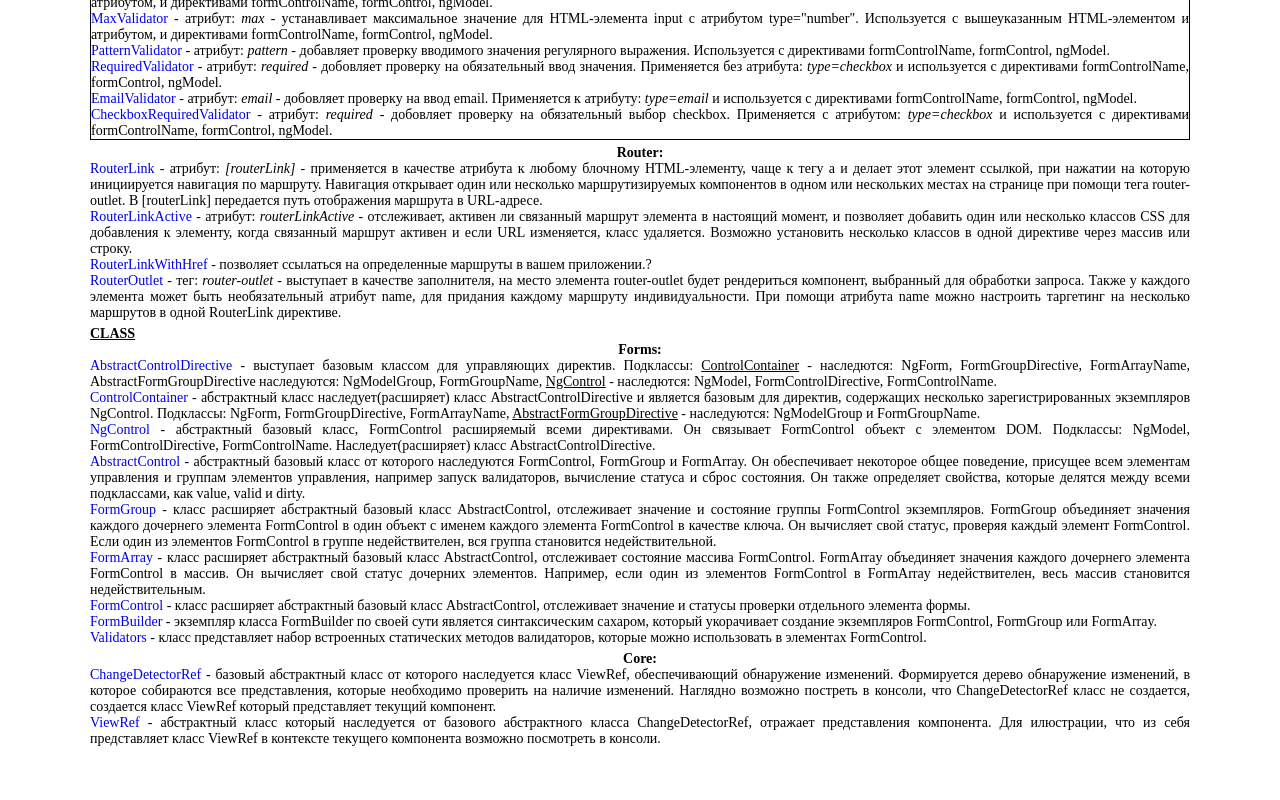
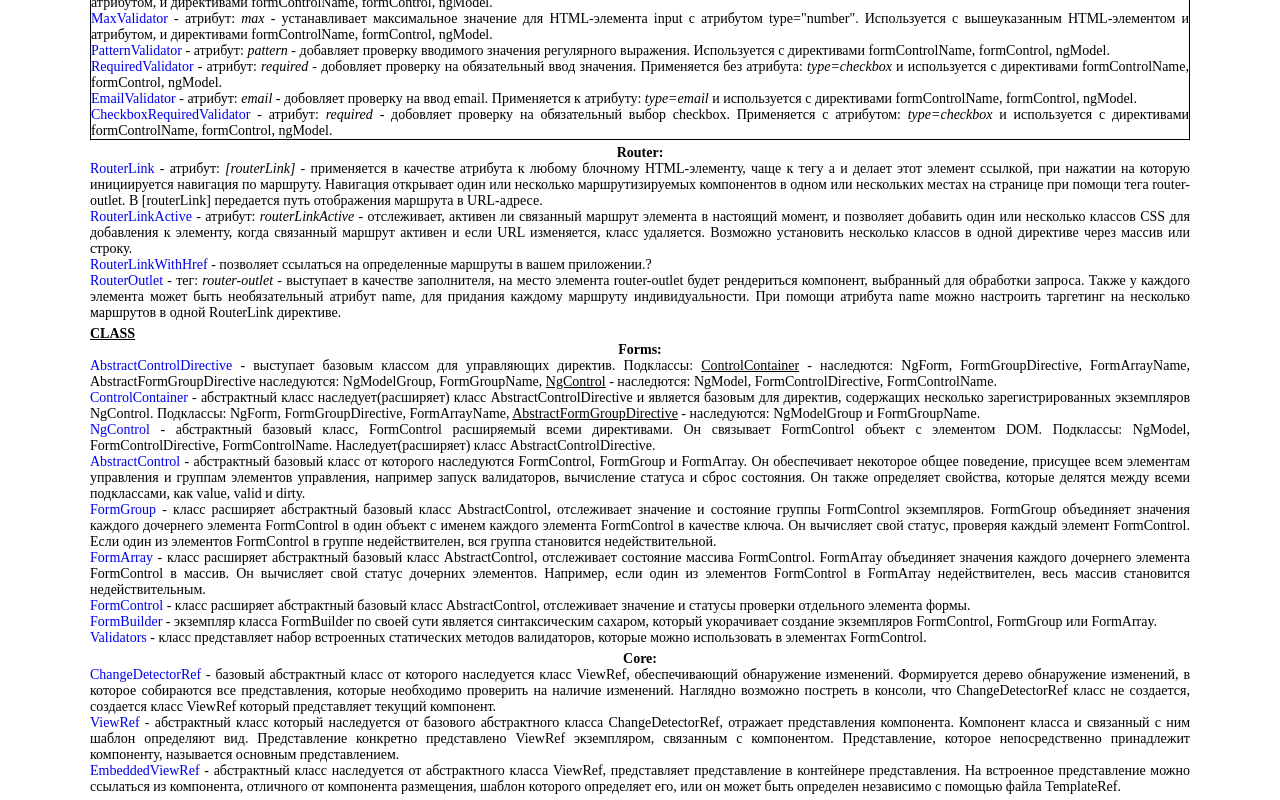
Before and after one commit to ArtemKashirin/API, an Angular app: page / in a window 1280 px wide. Shown: the part 2544-3344 px from the top of the page. Before the commit the page ends 3296 px from the top, so only its background shows below. Built offline with nearby package versions, Linux system fonts and the light colour scheme.

Commit message:
CLASS: EmbeddedViewRef

```diff
--- a/src/app/app.component.html
+++ b/src/app/app.component.html
@@ -122,6 +122,7 @@
     <p style = "text-align: center"><b>Core:</b></p>
     <app-change-detector-ref></app-change-detector-ref>
     <app-view-ref></app-view-ref>
+    <app-embedded-view-ref></app-embedded-view-ref>
   </div>
 
 </div>
--- a/src/app/app.module.ts
+++ b/src/app/app.module.ts
@@ -78,6 +78,7 @@ import {FormBuilderComponent} from './class/forms/form-builder/form-builder.comp
 import {ValidatorsComponent} from './class/forms/validators/validators.component';
 import {ChangeDetectorRefComponent} from './class/core/change-detector-ref/change-detector-ref.component';
 import {ViewRefComponent} from './class/core/view-ref/view-ref.component';
+import { EmbeddedViewRefComponent } from './class/core/embedded-view-ref/embedded-view-ref.component';
 
 
 @NgModule({
@@ -157,6 +158,7 @@ import {ViewRefComponent} from './class/core/view-ref/view-ref.component';
     ValidatorsComponent,
     ChangeDetectorRefComponent,
     ViewRefComponent,
+    EmbeddedViewRefComponent,
   ],
   imports: [
     BrowserModule,
--- /dev/null
+++ b/src/app/class/core/embedded-view-ref/embedded-view-ref.component.html
@@ -0,0 +1,8 @@
+<p><a [href] = "this.EmbeddedViewRef">EmbeddedViewRef</a> - абстрактный класс наследуется от абстрактного класса ViewRef, представляет
+  представление в контейнере представления. На встроенное представление можно ссылаться из компонента, отличного от компонента размещения,
+  шаблон которого определяет его, или он может быть определен независимо с помощью файла TemplateRef.</p>
+
+<!--<ul>-->
+<!--  <li><i>context: C</i> - контекст для этого представления, унаследованный от элемента привязки;</li>-->
+<!--  <li><i>rootNodes: any[]</i> - чтение, корневые узлы для этого встроенного представления.</li>-->
+<!--</ul>-->
--- /dev/null
+++ b/src/app/class/core/embedded-view-ref/embedded-view-ref.component.ts
@@ -0,0 +1,21 @@
+import {Component, ContentChild, OnInit} from '@angular/core';
+
+@Component({
+  selector: 'app-embedded-view-ref',
+  templateUrl: './embedded-view-ref.component.html',
+  styleUrls: ['./embedded-view-ref.component.scss']
+})
+export class EmbeddedViewRefComponent implements OnInit {
+  public EmbeddedViewRef: string = 'https://angular.io/api/core/EmbeddedViewRef';
+  @ContentChild('tp')  tempRef: any
+  constructor() {
+  }
+
+
+  ngOnInit(): void {
+  }
+  ngAfterViewInit(): void {
+    console.log(this.tempRef)
+  }
+
+}
--- a/src/app/class/core/view-ref/view-ref.component.html
+++ b/src/app/class/core/view-ref/view-ref.component.html
@@ -1,6 +1,7 @@
 <p><a [href] = "this.ViewRef">ViewRef</a> - абстрактный класс который наследуется от базового абстрактного класса ChangeDetectorRef,
-  отражает представления компонента. Для илюстрации, что из себя представляет класс ViewRef в контексте текущего компонента возможно
-  посмотреть в консоли.</p>
+  отражает представления компонента. Компонент класса и связанный с ним шаблон определяют вид. Представление конкретно представлено
+  ViewRef экземпляром, связанным с компонентом. Представление, которое непосредственно принадлежит компоненту, называется основным
+  представлением. </p>
 
 
 <!--<ul>-->
--- a/src/app/class/core/view-ref/view-ref.component.ts
+++ b/src/app/class/core/view-ref/view-ref.component.ts
@@ -1,4 +1,4 @@
-import {Component, OnInit} from '@angular/core';
+import { Component, OnInit} from '@angular/core';
 
 @Component({
   selector: 'app-view-ref',
@@ -18,4 +18,5 @@ export class ViewRefComponent implements OnInit {
   }
 
 
+
 }
```
Also changed, not shown: src/app/class/core/embedded-view-ref/embedded-view-ref.component.scss (added).
